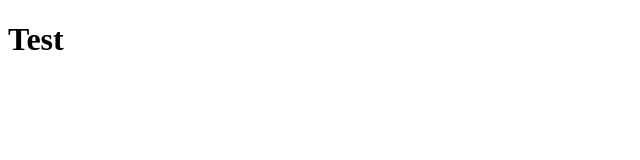
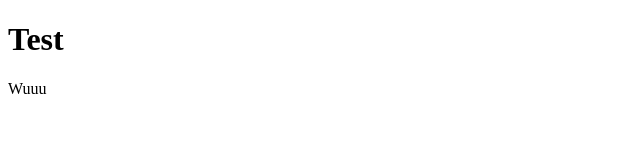
Before and after one commit to welman-sinowell/weltest2, a plain HTML site: page index.html in a window 1280 px wide. Shown: the full height of the page, 0-640 px from the left. Drawn offline with Linux system fonts and the light colour scheme.

Commit message:
menambahkan paragraf

```diff
--- a/index.html
+++ b/index.html
@@ -7,5 +7,6 @@
 </head>
 <body>
     <h1>Test</h1>
+    <p>Wuuu</p>
 </body>
 </html>
```
